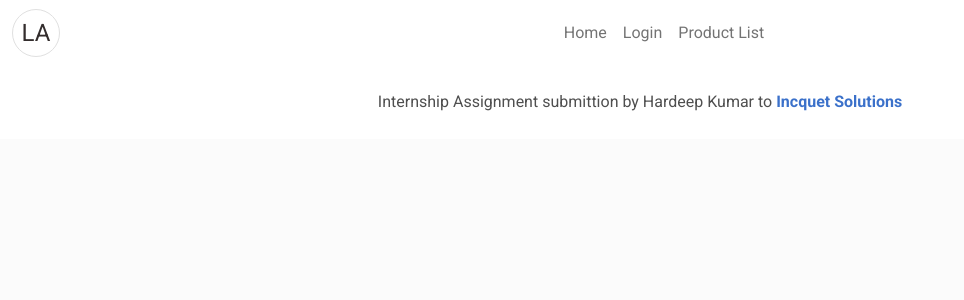
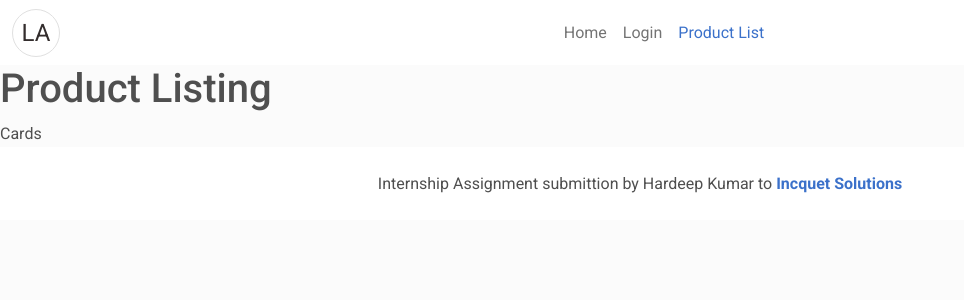
Before and after one commit to wrench1815/Incquest-assignment, a Vue app: page /product-list in a window 1280 px wide. Shown: the top 300 px of the page, without its empty margins (0-964 px from the left). Built offline with nearby package versions, Linux system fonts and the light colour scheme.

Commit message:
📦 NEW: add product listing page

```diff
--- a/src/components/NavBar/index.vue
+++ b/src/components/NavBar/index.vue
@@ -31,7 +31,10 @@
             to="/login"
             >Login</router-link
           >
-          <router-link class="nav-link" exact-active-class="text-primary" to="/"
+          <router-link
+            class="nav-link"
+            exact-active-class="text-primary"
+            to="/product-list"
             >Product List</router-link
           >
         </div>
--- a/src/router/index.js
+++ b/src/router/index.js
@@ -13,19 +13,18 @@ const routes = [
   {
     path: '/about',
     name: 'about',
-    // route level code-splitting
-    // this generates a separate chunk (about.[hash].js) for this route
-    // which is lazy-loaded when the route is visited.
     component: () =>
       import(/* webpackChunkName: "about" */ '../views/AboutView.vue'),
   },
   {
     path: '/login',
     name: 'login',
-    // route level code-splitting
-    // this generates a separate chunk (about.[hash].js) for this route
-    // which is lazy-loaded when the route is visited.
     component: () => import('@/views/LoginView.vue'),
+  },
+  {
+    path: '/product-list',
+    name: 'product-list',
+    component: () => import('@/views/ProductListView.vue'),
   },
 ]
 
--- /dev/null
+++ b/src/views/ProductListView.vue
@@ -0,0 +1,14 @@
+<template>
+  <section>
+    <h1>Product Listing</h1>
+    Cards
+  </section>
+</template>
+
+<script>
+export default {
+  name: 'ProductListView',
+}
+</script>
+
+<style></style>
```
